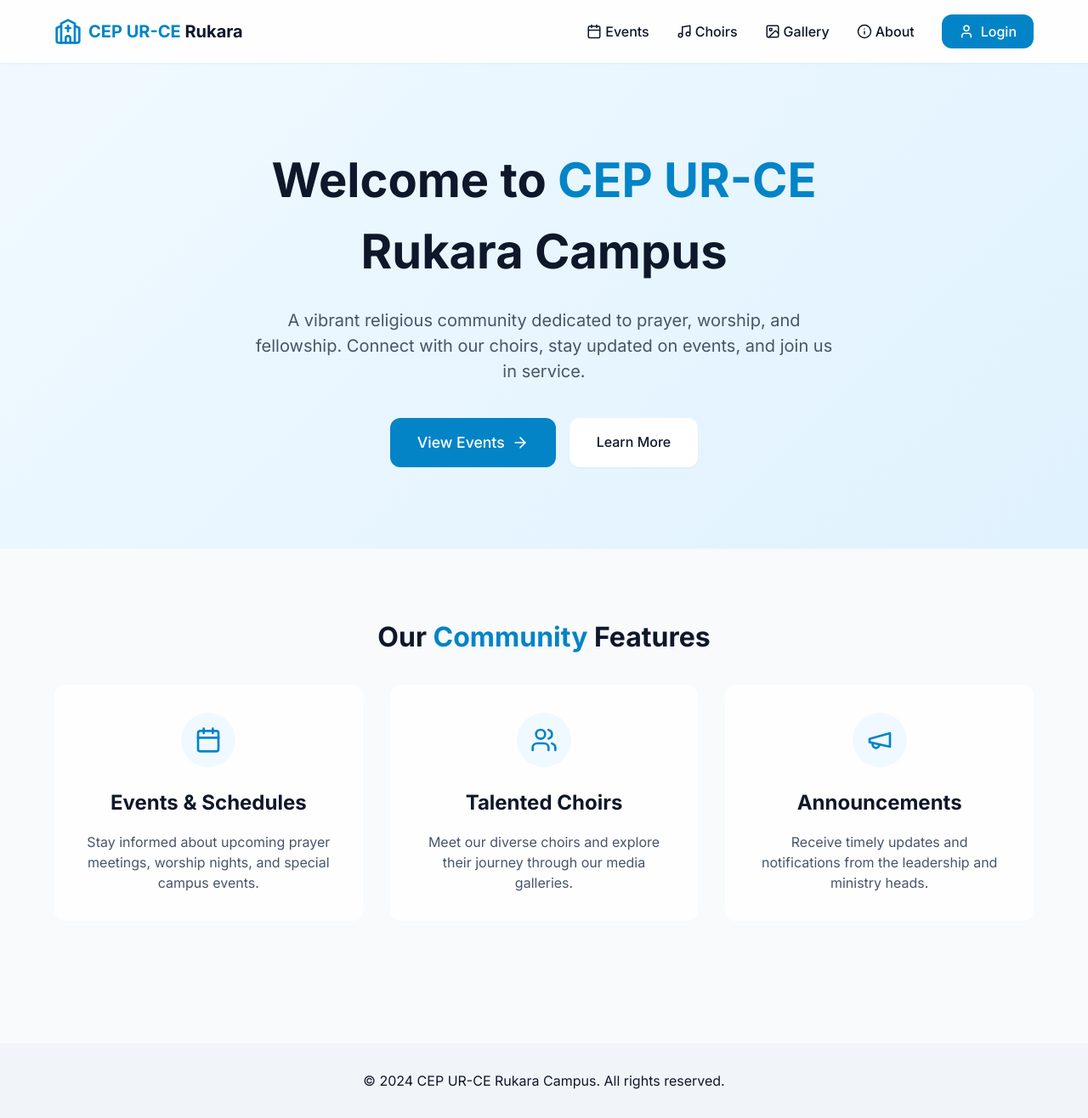
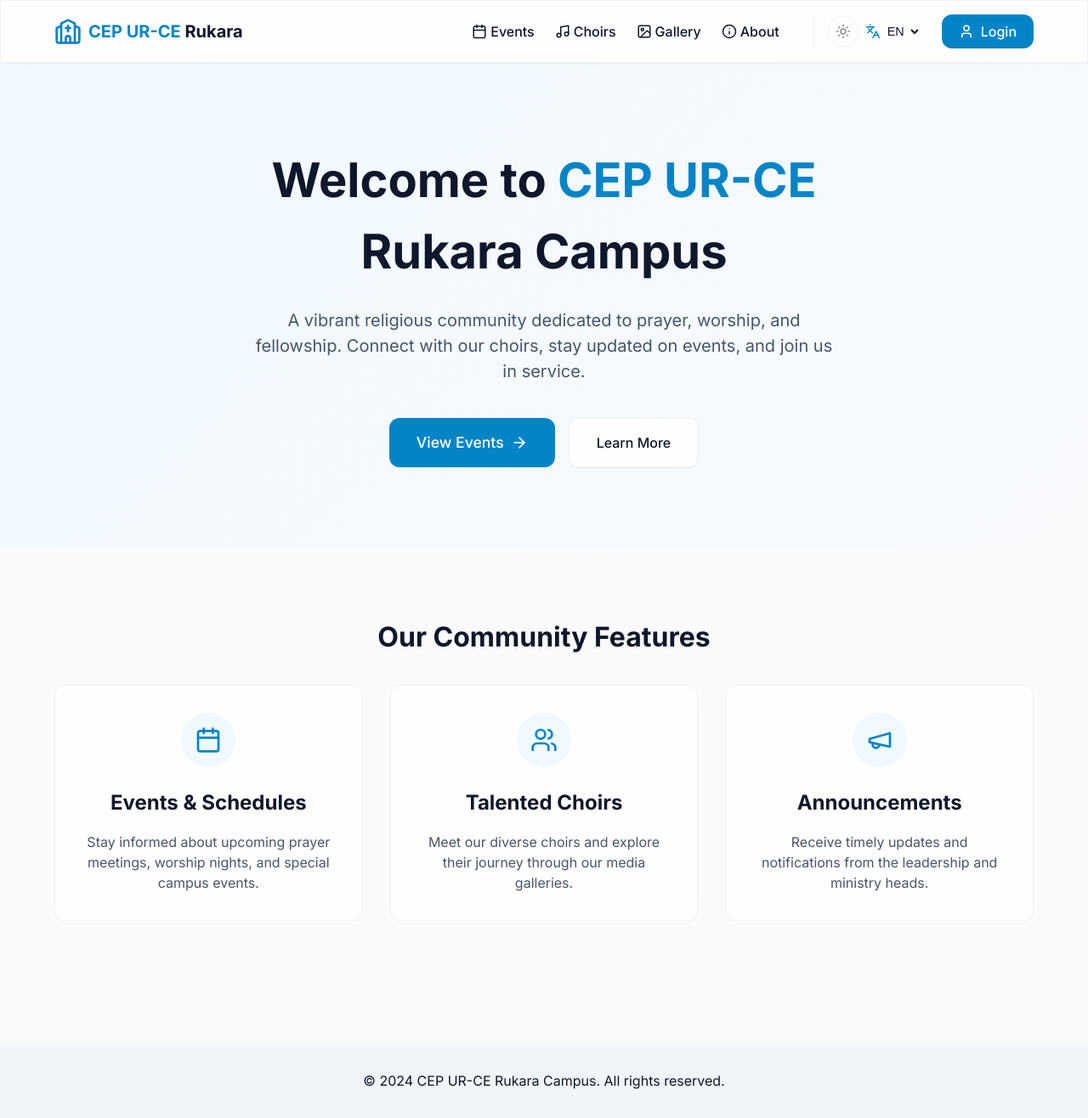
Before and after one commit to Rogersho/cep-ur-ce, a React (Vite) app in the folder frontend/: page / in a window 1280 px wide. Shown: the whole page at 85% size. Built offline with nearby package versions, Linux system fonts and the light colour scheme.

Commit message:
Add multi-language support (EN, RW, FR) and dynamic Dark/Light mode features

```diff
--- a/frontend/package.json
+++ b/frontend/package.json
@@ -12,9 +12,12 @@
     "@tanstack/react-query": "^5.0.0",
     "axios": "^1.6.0",
     "framer-motion": "^10.16.4",
+    "i18next": "^25.8.13",
+    "i18next-browser-languagedetector": "^8.2.1",
     "lucide-react": "^0.288.0",
     "react": "^18.2.0",
     "react-dom": "^18.2.0",
+    "react-i18next": "^16.5.4",
     "react-router-dom": "^6.16.0"
   },
   "devDependencies": {
--- a/frontend/src/components/Navbar.jsx
+++ b/frontend/src/components/Navbar.jsx
@@ -1,7 +1,36 @@
 import { Link } from 'react-router-dom';
-import { Church, Calendar, Music, Image as ImageIcon, Info, User } from 'lucide-react';
+import { Church, Calendar, Music, Image as ImageIcon, Info, User, Languages, Sun, Moon } from 'lucide-react';
+import { useTranslation } from 'react-i18next';
+import { useState, useEffect } from 'react';
 
 const Navbar = () => {
+    const { t, i18n } = useTranslation();
+    const [theme, setTheme] = useState(localStorage.getItem('theme') || 'auto');
+
+    useEffect(() => {
+        const root = window.document.documentElement;
+        if (theme === 'dark') {
+            root.setAttribute('data-theme', 'dark');
+        } else if (theme === 'light') {
+            root.setAttribute('data-theme', 'light');
+        } else {
+            root.removeAttribute('data-theme'); // Auto/System
+        }
+        localStorage.setItem('theme', theme);
+    }, [theme]);
+
+    const toggleTheme = () => {
+        setTheme(prev => {
+            if (prev === 'light') return 'dark';
+            if (prev === 'dark') return 'auto';
+            return 'light';
+        });
+    };
+
+    const changeLanguage = (lng) => {
+        i18n.changeLanguage(lng);
+    };
+
     return (
         <nav className="glass" style={{
             position: 'sticky',
@@ -17,33 +46,64 @@ const Navbar = () => {
             }}>
                 <Link to="/" style={{ display: 'flex', alignItems: 'center', gap: '0.5rem', fontWeight: 700, fontSize: '1.25rem', color: 'var(--primary)' }}>
                     <Church size={32} />
-                    <span>CEP UR-CE <span style={{ color: 'var(--gray-900)' }}>Rukara</span></span>
+                    <span>CEP UR-CE <span style={{ color: 'var(--text-main)' }}>Rukara</span></span>
                 </Link>
 
-                <ul style={{ display: 'flex', gap: '2rem', alignItems: 'center' }}>
+                <ul style={{ display: 'flex', gap: '1.5rem', alignItems: 'center' }}>
                     <li>
                         <Link to="/events" style={{ display: 'flex', alignItems: 'center', gap: '0.25rem', fontWeight: 500 }}>
-                            <Calendar size={18} /> Events
+                            <Calendar size={18} /> {t('nav.events')}
                         </Link>
                     </li>
                     <li>
                         <Link to="/choirs" style={{ display: 'flex', alignItems: 'center', gap: '0.25rem', fontWeight: 500 }}>
-                            <Music size={18} /> Choirs
+                            <Music size={18} /> {t('nav.choirs')}
                         </Link>
                     </li>
                     <li>
                         <Link to="/gallery" style={{ display: 'flex', alignItems: 'center', gap: '0.25rem', fontWeight: 500 }}>
-                            <ImageIcon size={18} /> Gallery
+                            <ImageIcon size={18} /> {t('nav.gallery')}
                         </Link>
                     </li>
                     <li>
                         <Link to="/about" style={{ display: 'flex', alignItems: 'center', gap: '0.25rem', fontWeight: 500 }}>
-                            <Info size={18} /> About
+                            <Info size={18} /> {t('nav.about')}
                         </Link>
                     </li>
+
+                    <div style={{ display: 'flex', gap: '0.5rem', alignItems: 'center', marginLeft: '1rem', borderLeft: '1px solid var(--border)', paddingLeft: '1rem' }}>
+                        {/* Theme Toggle */}
+                        <button onClick={toggleTheme} className="glass" style={{ padding: '0.5rem', borderRadius: '50%', display: 'flex' }} title={`Theme: ${theme}`}>
+                            {theme === 'dark' ? <Moon size={18} /> : theme === 'light' ? <Sun size={18} /> :
+                                (window.matchMedia('(prefers-color-scheme: dark)').matches ? <Moon size={18} opacity={0.5} /> : <Sun size={18} opacity={0.5} />)}
+                        </button>
+
+                        {/* Language Switcher */}
+                        <div style={{ position: 'relative', display: 'flex', alignItems: 'center', gap: '0.25rem' }}>
+                            <Languages size={18} color="var(--primary)" />
+                            <select
+                                onChange={(e) => changeLanguage(e.target.value)}
+                                value={i18n.language}
+                                style={{
+                                    background: 'none',
+                                    border: 'none',
+                                    color: 'var(--text-main)',
+                                    fontWeight: 500,
+                                    cursor: 'pointer',
+                                    outline: 'none',
+                                    fontSize: '0.9rem'
+                                }}
+                            >
+                                <option value="en">EN</option>
+                                <option value="rw">RW</option>
+                                <option value="fr">FR</option>
+                            </select>
+                        </div>
+                    </div>
+
                     <li>
                         <Link to="/login" className="btn-primary" style={{ padding: '0.5rem 1.25rem' }}>
-                            <User size={18} /> Login
+                            <User size={18} /> {t('nav.login')}
                         </Link>
                     </li>
                 </ul>
--- /dev/null
+++ b/frontend/src/i18n.js
@@ -0,0 +1,118 @@
+import i18n from 'i18next';
+import { initReactI18next } from 'react-i18next';
+import LanguageDetector from 'i18next-browser-languagedetector';
+
+const resources = {
+    en: {
+        translation: {
+            nav: {
+                events: 'Events',
+                choirs: 'Choirs',
+                gallery: 'Gallery',
+                about: 'About',
+                login: 'Login'
+            },
+            hero: {
+                welcome: 'Welcome to',
+                rukara: 'Rukara Campus',
+                subtitle: 'A vibrant religious community dedicated to prayer, worship, and fellowship. Connect with our choirs, stay updated on events, and join us in service.',
+                view_events: 'View Events',
+                learn_more: 'Learn More'
+            },
+            features: {
+                title: 'Our Community Features',
+                events: {
+                    title: 'Events & Schedules',
+                    desc: 'Stay informed about upcoming prayer meetings, worship nights, and special campus events.'
+                },
+                choirs: {
+                    title: 'Talented Choirs',
+                    desc: 'Meet our diverse choirs and explore their journey through our media galleries.'
+                },
+                announcements: {
+                    title: 'Announcements',
+                    desc: 'Receive timely updates and notifications from the leadership and ministry heads.'
+                }
+            }
+        }
+    },
+    rw: {
+        translation: {
+            nav: {
+                events: 'Ibikorwa',
+                choirs: 'Korali',
+                gallery: 'Amafoto',
+                about: 'Ibitwerekeye',
+                login: 'Injira'
+            },
+            hero: {
+                welcome: 'Murakaza neza muri',
+                rukara: 'Kaminuza ya Rukara',
+                subtitle: 'Umuryango w’abizera urangwa n’isengesho, kuramya, n’ubusabane. Huza na korali zacu, umenye amakuru y’ibikorwa, kandi ufatanye natwe mu murimo.',
+                view_events: 'Reba ibikorwa',
+                learn_more: 'Soma birambuye'
+            },
+            features: {
+                title: 'Ibyo dukora mu muryango',
+                events: {
+                    title: 'Ibikorwa & Gahunda',
+                    desc: 'Hanya kumenya amakuru y’amateraniro yo gusenga, amajoro yo kuramya, n’ibindi birori byihariye biba kuri kaminuza.'
+                },
+                choirs: {
+                    title: 'Korali zacu',
+                    desc: 'Menya korali zacu zitandukanye kandi urebe urugendo rwazo mu mafoto no mu mashusho.'
+                },
+                announcements: {
+                    title: 'Amatangazo',
+                    desc: 'Habwa amakuru n’amatangazo agezweho avuye mu buyobozi no mu bashinzwe minisiteri.'
+                }
+            }
+        }
+    },
+    fr: {
+        translation: {
+            nav: {
+                events: 'Événements',
+                choirs: 'Chorales',
+                gallery: 'Galerie',
+                about: 'À propos',
+                login: 'Connexion'
+            },
+            hero: {
+                welcome: 'Bienvenue à',
+                rukara: 'Campus de Rukara',
+                subtitle: 'Une communauté religieuse vibrante dédiée à la prière, à l’adoration et à la fraternité. Connectez-vous avec nos chorales, restez informé des événements et rejoignez-nous dans le service.',
+                view_events: 'Voir les événements',
+                learn_more: 'En savoir plus'
+            },
+            features: {
+                title: 'Nos Caractéristiques',
+                events: {
+                    title: 'Événements & Horaires',
+                    desc: 'Restez informé des prochaines réunions de prière, des nuits d’adoration et des événements spéciaux du campus.'
+                },
+                choirs: {
+                    title: 'Chorales Talentueuses',
+                    desc: 'Rencontrez nos diverses chorales et explorez leur parcours à travers nos galeries médias.'
+                },
+                announcements: {
+                    title: 'Annonces',
+                    desc: 'Recevez des mises à jour opportunes et des notifications de la part des dirigeants et des chefs de ministère.'
+                }
+            }
+        }
+    }
+};
+
+i18n
+    .use(LanguageDetector)
+    .use(initReactI18next)
+    .init({
+        resources,
+        fallbackLng: 'en',
+        interpolation: {
+            escapeValue: false
+        }
+    });
+
+export default i18n;
--- a/frontend/src/index.css
+++ b/frontend/src/index.css
@@ -1,10 +1,19 @@
+@import url('https://fonts.googleapis.com/css2?family=Inter:wght@300;400;500;600;700&display=swap');
+
 @import url('https://fonts.googleapis.com/css2?family=Inter:wght@300;400;500;600;700&display=swap');
 
 :root {
+  /* Light Mode Variables (Default) */
   --primary: #0284c7;
   --primary-hover: #0369a1;
   --secondary: #f0f9ff;
   --white: #ffffff;
+  --background: #f8fafc;
+  --card-bg: rgba(255, 255, 255, 0.8);
+  --text-main: #0f172a;
+  --text-muted: #475569;
+  --border: rgba(0, 0, 0, 0.05);
+
   --gray-50: #f8fafc;
   --gray-100: #f1f5f9;
   --gray-200: #e2e8f0;
@@ -14,6 +23,41 @@
   --shadow-sm: 0 1px 2px 0 rgba(0, 0, 0, 0.05);
   --shadow-md: 0 4px 6px -1px rgba(0, 0, 0, 0.1), 0 2px 4px -1px rgba(0, 0, 0, 0.06);
   --radius: 0.75rem;
+  --transition: all 0.3s ease;
+}
+
+[data-theme='dark'] {
+  --primary: #38bdf8;
+  --primary-hover: #0ea5e9;
+  --secondary: #0c4a6e;
+  --white: #0f172a;
+  --background: #0f172a;
+  --card-bg: rgba(30, 41, 59, 0.8);
+  --text-main: #f8fafc;
+  --text-muted: #94a3b8;
+  --border: rgba(255, 255, 255, 0.1);
+  --gray-50: #0f172a;
+  --gray-100: #1e293b;
+  --gray-200: #334155;
+  --gray-900: #f8fafc;
+}
+
+@media (prefers-color-scheme: dark) {
+  :root:not([data-theme='light']) {
+    --primary: #38bdf8;
+    --primary-hover: #0ea5e9;
+    --secondary: #0c4a6e;
+    --white: #0f172a;
+    --background: #0f172a;
+    --card-bg: rgba(30, 41, 59, 0.8);
+    --text-main: #f8fafc;
+    --text-muted: #94a3b8;
+    --border: rgba(255, 255, 255, 0.1);
+    --gray-50: #0f172a;
+    --gray-100: #1e293b;
+    --gray-200: #334155;
+    --gray-900: #f8fafc;
+  }
 }
 
 * {
@@ -24,15 +68,17 @@
 
 body {
   font-family: 'Inter', sans-serif;
-  background-color: var(--gray-50);
-  color: var(--gray-900);
+  background-color: var(--background);
+  color: var(--text-main);
   line-height: 1.5;
   -webkit-font-smoothing: antialiased;
+  transition: var(--transition);
 }
 
 a {
   text-decoration: none;
   color: inherit;
+  transition: var(--transition);
 }
 
 ul {
@@ -43,7 +89,7 @@ button {
   cursor: pointer;
   border: none;
   outline: none;
-  transition: all 0.2s ease;
+  transition: var(--transition);
 }
 
 .container {
@@ -54,10 +100,11 @@ button {
 
 /* Glassmorphism Classes */
 .glass {
-  background: rgba(255, 255, 255, 0.8);
+  background: var(--card-bg);
   backdrop-filter: blur(12px);
   -webkit-backdrop-filter: blur(12px);
-  border: 1px solid rgba(255, 255, 255, 0.2);
+  border: 1px solid var(--border);
+  color: var(--text-main);
 }
 
 .btn-primary {
--- a/frontend/src/main.jsx
+++ b/frontend/src/main.jsx
@@ -4,6 +4,7 @@ import { BrowserRouter } from 'react-router-dom'
 import { QueryClient, QueryClientProvider } from '@tanstack/react-query'
 import App from './App.jsx'
 import './index.css'
+import './i18n'
 
 const queryClient = new QueryClient()
 
--- a/frontend/src/pages/Home.jsx
+++ b/frontend/src/pages/Home.jsx
@@ -1,32 +1,35 @@
 import { motion } from 'framer-motion';
 import { ArrowRight, Calendar, Users, Megaphone } from 'lucide-react';
 import { Link } from 'react-router-dom';
+import { useTranslation } from 'react-i18next';
 
 const Home = () => {
+    const { t } = useTranslation();
+
     return (
         <div className="home-page">
             {/* Hero Section */}
             <section style={{
-                background: 'linear-gradient(135deg, #f0f9ff 0%, #e0f2fe 100%)',
+                background: 'linear-gradient(135deg, var(--secondary) 0%, var(--background) 100%)',
                 padding: '6rem 0',
-                textAlign: 'center'
+                textAlign: 'center',
+                transition: 'var(--transition)'
             }}>
                 <div className="container">
                     <motion.h1
                         initial={{ opacity: 0, y: 20 }}
                         animate={{ opacity: 1, y: 0 }}
-                        style={{ fontSize: '3.5rem', fontWeight: 800, marginBottom: '1.5rem' }}
+                        style={{ fontSize: '3.5rem', fontWeight: 800, marginBottom: '1.5rem', color: 'var(--text-main)' }}
                     >
-                        Welcome to <span style={{ color: 'var(--primary)' }}>CEP UR-CE</span> <br /> Rukara Campus
+                        {t('hero.welcome')} <span style={{ color: 'var(--primary)' }}>CEP UR-CE</span> <br /> {t('hero.rukara')}
                     </motion.h1>
                     <motion.p
                         initial={{ opacity: 0 }}
                         animate={{ opacity: 1 }}
                         transition={{ delay: 0.2 }}
-                        style={{ fontSize: '1.25rem', color: 'var(--gray-600)', maxWidth: '700px', margin: '0 auto 2.5rem' }}
+                        style={{ fontSize: '1.25rem', color: 'var(--text-muted)', maxWidth: '700px', margin: '0 auto 2.5rem' }}
                     >
-                        A vibrant religious community dedicated to prayer, worship, and fellowship.
-                        Connect with our choirs, stay updated on events, and join us in service.
+                        {t('hero.subtitle')}
                     </motion.p>
                     <motion.div
                         initial={{ opacity: 0, scale: 0.9 }}
@@ -35,17 +38,15 @@ const Home = () => {
                         style={{ display: 'flex', justifyContent: 'center', gap: '1rem' }}
                     >
                         <Link to="/events" className="btn-primary" style={{ padding: '1rem 2rem', fontSize: '1.1rem' }}>
-                            View Events <ArrowRight size={20} />
+                            {t('hero.view_events')} <ArrowRight size={20} />
                         </Link>
-                        <Link to="/about" style={{
-                            backgroundColor: 'white',
-                            color: 'var(--gray-900)',
+                        <Link to="/about" className="glass" style={{
                             padding: '1rem 2rem',
                             borderRadius: 'var(--radius)',
                             fontWeight: 500,
                             boxShadow: 'var(--shadow-sm)'
                         }}>
-                            Learn More
+                            {t('hero.learn_more')}
                         </Link>
                     </motion.div>
                 </div>
@@ -54,7 +55,7 @@ const Home = () => {
             {/* Features Grid */}
             <section style={{ padding: '5rem 0' }}>
                 <div className="container">
-                    <h2 className="section-title">Our <span>Community</span> Features</h2>
+                    <h2 className="section-title" style={{ color: 'var(--text-main)' }}>{t('features.title')}</h2>
                     <div style={{
                         display: 'grid',
                         gridTemplateColumns: 'repeat(auto-fit, minmax(300px, 1fr))',
@@ -62,18 +63,18 @@ const Home = () => {
                     }}>
                         <FeatureCard
                             icon={<Calendar size={32} color="var(--primary)" />}
-                            title="Events & Schedules"
-                            description="Stay informed about upcoming prayer meetings, worship nights, and special campus events."
+                            title={t('features.events.title')}
+                            description={t('features.events.desc')}
                         />
                         <FeatureCard
                             icon={<Users size={32} color="var(--primary)" />}
-                            title="Talented Choirs"
-                            description="Meet our diverse choirs and explore their journey through our media galleries."
+                            title={t('features.choirs.title')}
+                            description={t('features.choirs.desc')}
                         />
                         <FeatureCard
                             icon={<Megaphone size={32} color="var(--primary)" />}
-                            title="Announcements"
-                            description="Receive timely updates and notifications from the leadership and ministry heads."
+                            title={t('features.announcements.title')}
+                            description={t('features.announcements.desc')}
                         />
                     </div>
                 </div>
@@ -86,7 +87,7 @@ const FeatureCard = ({ icon, title, description }) => (
     <div className="glass" style={{
         padding: '2rem',
         borderRadius: 'var(--radius)',
-        transition: 'transform 0.3s ease',
+        transition: 'var(--transition)',
         textAlign: 'center'
     }}>
         <div style={{
@@ -97,12 +98,13 @@ const FeatureCard = ({ icon, title, description }) => (
             display: 'flex',
             alignItems: 'center',
             justifyContent: 'center',
-            margin: '0 auto 1.5rem'
+            margin: '0 auto 1.5rem',
+            transition: 'var(--transition)'
         }}>
             {icon}
         </div>
-        <h3 style={{ marginBottom: '1rem', fontSize: '1.5rem' }}>{title}</h3>
-        <p style={{ color: 'var(--gray-600)' }}>{description}</p>
+        <h3 style={{ marginBottom: '1rem', fontSize: '1.5rem', color: 'var(--text-main)' }}>{title}</h3>
+        <p style={{ color: 'var(--text-muted)' }}>{description}</p>
     </div>
 );
 
```
Also changed, not shown: 1 other file (tests, documents, lock files or other folders).
